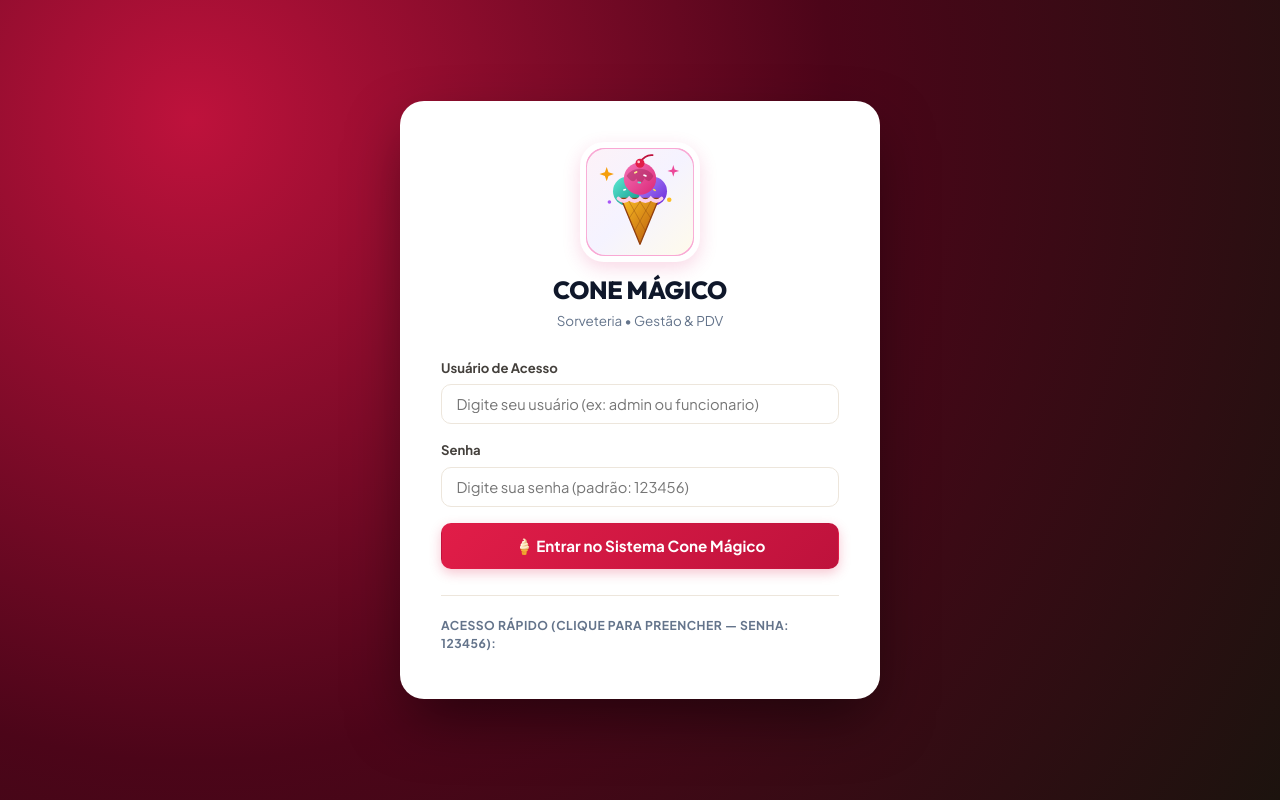
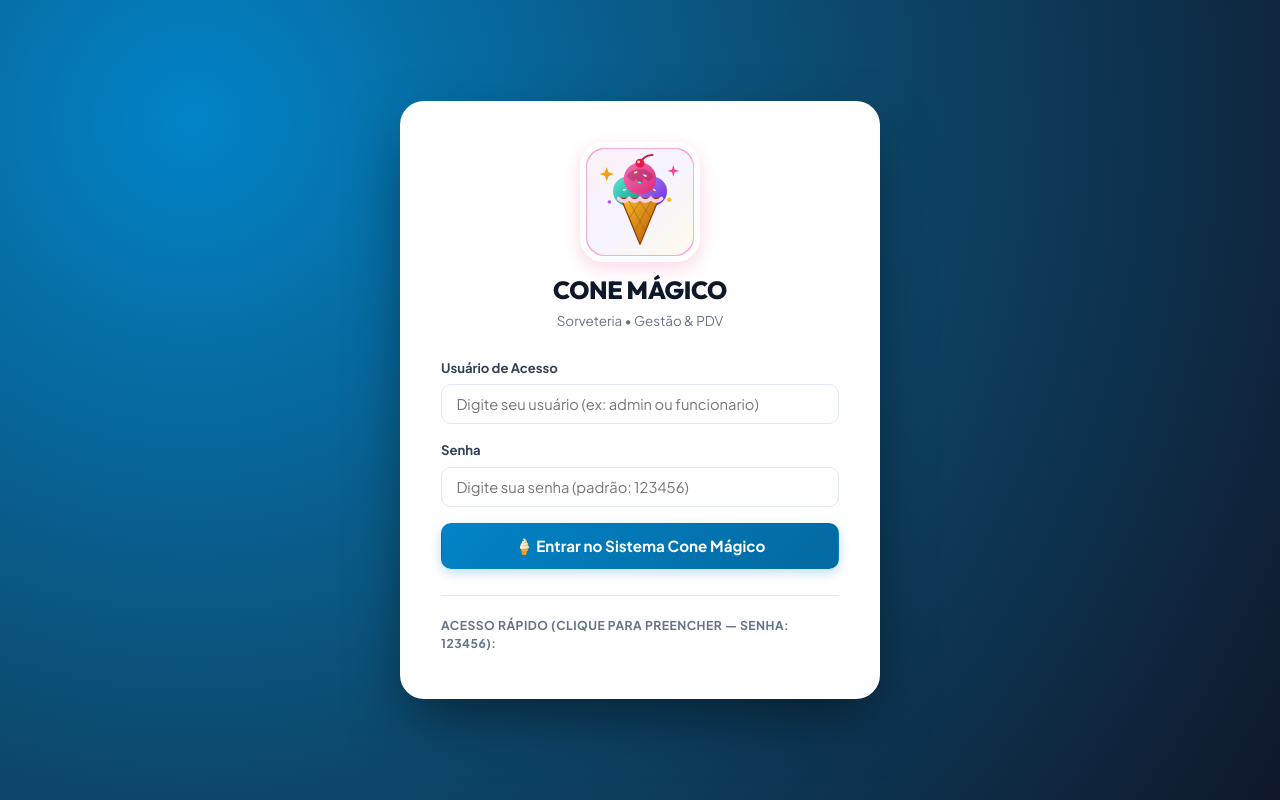
Before and after one commit to Fabiannss/cone-magico, a Python web app: template templates/index.html in a window 1280 px wide. Run offline with Jinja, Linux system fonts and the light colour scheme; the template is opened without the code that fills it, so the values that code supplies are empty.

Commit message:
feat: aplicar paleta Céu Azul & Casquinha Dourada (Opção 1) no sistema e delivery

```diff
--- a/static/css/style.css
+++ b/static/css/style.css
@@ -1,40 +1,40 @@
 /* ==========================================================================
    CONE MÁGICO — SISTEMA DE GESTÃO, PDV & DELIVERY DE SORVETERIA
-   Aesthetic Identity: Traditional Brazilian Sorveteria & Gelato Artisanal
+   Aesthetic Identity: Céu Azul & Casquinha Dourada (Gelateria Italiana & Sorveteria Tradicional)
    Principles based on Anthropic frontend-design skill:
-   - Grounded in sweet cream, wild berry coulis, baked waffle cone & dark cocoa
+   - Fresh Mediterranean Capri Blue, Golden Caramel Waffle Cone & Vanilla Milk
    - Distinctive typography: 'Outfit' (display/headings) + 'Plus Jakarta Sans' (body/tabular)
    - Tactile, joyful, high-contrast, responsive micro-interactions
    ========================================================================== */
 
 :root {
-    /* Paleta Principal da Sorveteria */
-    --primary: #e11d48;               /* Sorvete de Morango / Framboesa Silvestre */
-    --primary-hover: #be123c;
-    --primary-light: #fff1f2;
-    --primary-glow: rgba(225, 29, 72, 0.22);
+    /* Paleta Principal: Céu Azul & Casquinha Dourada */
+    --primary: #0284c7;               /* Azul Capri Intenso / Céu Azul Gelado */
+    --primary-hover: #0369a1;
+    --primary-light: #e0f2fe;
+    --primary-glow: rgba(2, 132, 199, 0.22);
 
     --caramel: #d97706;               /* Casquinha Crocante / Caramelo Dourado */
     --caramel-hover: #b45309;
-    --caramel-light: #fffbeb;
+    --caramel-light: #fef3c7;
 
-    --pistachio: #0d9488;             /* Pistache / Menta Fresca */
-    --pistachio-light: #f0fdfa;
+    --pistachio: #059669;             /* Pistache / Menta Fresca */
+    --pistachio-light: #ecfdf5;
 
-    --chocolate: #1c130e;             /* Cacau Torrado / Espresso Intenso */
-    --chocolate-soft: #2a1b14;
+    --chocolate: #0f172a;             /* Azul Noturno Profundo / Cacau */
+    --chocolate-soft: #1e293b;
 
     /* Base e Superfícies */
-    --bg: #faf7f2;                    /* Creme de Baunilha Leve (Off-white quente) */
+    --bg: #f8fafc;                    /* Creme Suave / Céu Gelado (Off-white fresco) */
     --surface: #ffffff;
     --surface-raised: #ffffff;
-    --border: #ede6dc;                /* Borda Biscoito Suave */
-    --border-hover: #d5c8b8;
+    --border: #e2e8f0;                /* Borda Suave */
+    --border-hover: #bae6fd;
 
     /* Tipografia & Contrastes */
-    --text: #1c1917;                  /* Carvão Cacau Intenso */
-    --text-muted: #78716c;            /* Pedra Quente Suave */
-    --text-inverted: #fafaf9;
+    --text: #0f172a;                  /* Azul Escuro Noturno para Leitura Impecável */
+    --text-muted: #64748b;            /* Ardósia Suave */
+    --text-inverted: #f8fafc;
 
     /* Status e Ações */
     --success: #059669;
@@ -43,14 +43,14 @@
     --warning-bg: #fffbeb;
     --danger: #dc2626;
     --danger-bg: #fef2f2;
-    --info: #7c3aed;
-    --info-bg: #f5f3ff;
+    --info: #0284c7;
+    --info-bg: #e0f2fe;
 
-    /* Sombras Quentes Naturais (sem o cinza frio genérico) */
-    --shadow-sm: 0 1px 3px rgba(35, 18, 10, 0.04), 0 2px 6px rgba(35, 18, 10, 0.03);
-    --shadow-md: 0 4px 14px rgba(35, 18, 10, 0.05), 0 1px 4px rgba(35, 18, 10, 0.04);
-    --shadow-lg: 0 12px 28px rgba(35, 18, 10, 0.08), 0 4px 10px rgba(35, 18, 10, 0.04);
-    --shadow-primary: 0 8px 20px rgba(225, 29, 72, 0.28);
+    /* Sombras Naturais com toque Azul Suave */
+    --shadow-sm: 0 1px 3px rgba(15, 23, 42, 0.04), 0 2px 6px rgba(15, 23, 42, 0.03);
+    --shadow-md: 0 4px 14px rgba(2, 132, 199, 0.08), 0 1px 4px rgba(15, 23, 42, 0.04);
+    --shadow-lg: 0 12px 28px rgba(15, 23, 42, 0.12), 0 4px 10px rgba(2, 132, 199, 0.06);
+    --shadow-primary: 0 8px 20px rgba(2, 132, 199, 0.28);
 }
 
 * {
@@ -632,14 +632,14 @@ tr:hover td {
 }
 
 .btn-primary {
-    background: linear-gradient(135deg, #e11d48 0%, #be123c 100%);
+    background: linear-gradient(135deg, #0284c7 0%, #0369a1 100%);
     color: white;
-    box-shadow: 0 4px 12px rgba(225, 29, 72, 0.25);
+    box-shadow: 0 4px 12px rgba(2, 132, 199, 0.25);
 }
 
 .btn-primary:hover {
-    background: linear-gradient(135deg, #be123c 0%, #9f1239 100%);
-    box-shadow: 0 6px 16px rgba(225, 29, 72, 0.35);
+    background: linear-gradient(135deg, #0369a1 0%, #075985 100%);
+    box-shadow: 0 6px 16px rgba(2, 132, 199, 0.35);
 }
 
 .btn-secondary {
@@ -681,7 +681,7 @@ tr:hover td {
 .form-group label {
     font-size: 0.82rem;
     font-weight: 700;
-    color: #44403c;
+    color: #334155;
 }
 
 .form-control {
@@ -777,16 +777,16 @@ textarea.form-control {
     box-shadow: 0 12px 30px rgba(0, 0, 0, 0.35);
     z-index: 2000;
     display: none;
-    border-left: 5px solid #e11d48;
+    border-left: 5px solid #0284c7;
 }
 
 /* ==========================================================================
-   TELA DE LOGIN (ATMOSFERA ACOLHEDORA DE SORVETERIA)
+   TELA DE LOGIN (CÉU AZUL CAPRI & CACAU)
    ========================================================================== */
 
 .login-screen {
     min-height: 100vh;
-    background: radial-gradient(circle at 15% 15%, #be123c 0%, #4c0519 50%, #1c130e 100%);
+    background: radial-gradient(circle at 15% 15%, #0284c7 0%, #0c4a6e 50%, #0f172a 100%);
     display: flex;
     align-items: center;
     justify-content: center;
--- a/templates/index.html
+++ b/templates/index.html
@@ -411,16 +411,16 @@
                 </div>
 
                 <!-- BANNER DO LINK DO CARDÁPIO ONLINE -->
-                <div class="card" style="background:linear-gradient(135deg, #fdf2f8 0%, #f5f3ff 100%); border:1px solid #f472b6;">
+                <div class="card" style="background:linear-gradient(135deg, #e0f2fe 0%, #fef3c7 100%); border:1px solid #bae6fd;">
                     <div style="display:flex; justify-content:space-between; align-items:center; flex-wrap:wrap; gap:1rem;">
                         <div>
-                            <strong style="color:#9d174d; font-size:1rem;">🔗 Link do Cardápio Digital para WhatsApp & Instagram (Taxa R$ 0):</strong>
+                            <strong style="color:#0369a1; font-size:1rem;">🔗 Link do Cardápio Digital para WhatsApp & Instagram (Taxa R$ 0):</strong>
                             <p style="font-size:0.84rem; color:#475569; margin-top:0.2rem;">
                                 Envie este link para seus clientes fazerem pedidos pelo celular. O pedido cai direto aqui no Caixa e já pontua no Cartão Fidelidade!
                             </p>
                         </div>
                         <div style="display:flex; gap:0.5rem; align-items:center; flex-wrap:wrap;">
-                            <input type="text" id="input-link-pedir" class="form-control" readonly style="min-width:250px; font-weight:700; color:#be185d; background:#fff;" value="https://cone-magico.vercel.app/pedir">
+                            <input type="text" id="input-link-pedir" class="form-control" readonly style="min-width:250px; font-weight:700; color:#0284c7; background:#fff;" value="https://cone-magico.vercel.app/pedir">
                             <button class="btn btn-primary" onclick="App.copiarLinkCardapioOnline()">Copiar Link</button>
                         </div>
                     </div>
@@ -1374,7 +1374,7 @@
 
                 <div style="display:flex; justify-content:flex-end; gap:0.75rem; margin-top:1rem;">
                     <button type="button" class="btn btn-secondary" onclick="App.closeModal('modal-despacho-delivery')">Cancelar</button>
-                    <button type="submit" class="btn btn-primary" style="background:linear-gradient(135deg, #7c3aed 0%, #be185d 100%); border:none; padding:0.65rem 1.4rem;">
+                    <button type="submit" class="btn btn-primary" style="background:linear-gradient(135deg, #0284c7 0%, #0369a1 100%); border:none; padding:0.65rem 1.4rem;">
                         🚀 Confirmar Saída p/ Entrega
                     </button>
                 </div>
```
Also changed, not shown: other parts of static/css/style.css (+52 -52 lines), templates/entregador.html (+10 -10 lines), templates/pedir.html (+19 -19 lines).
